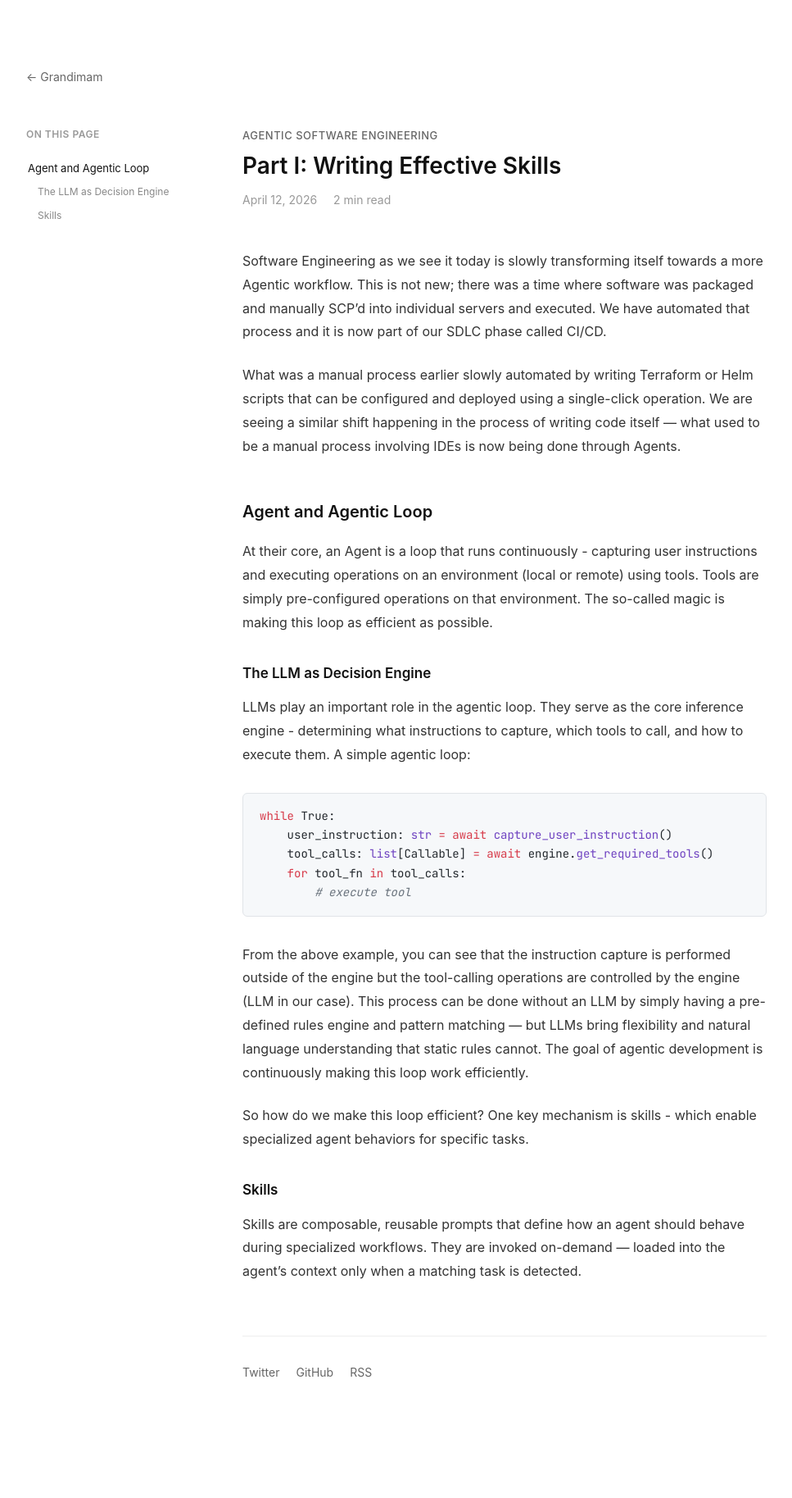
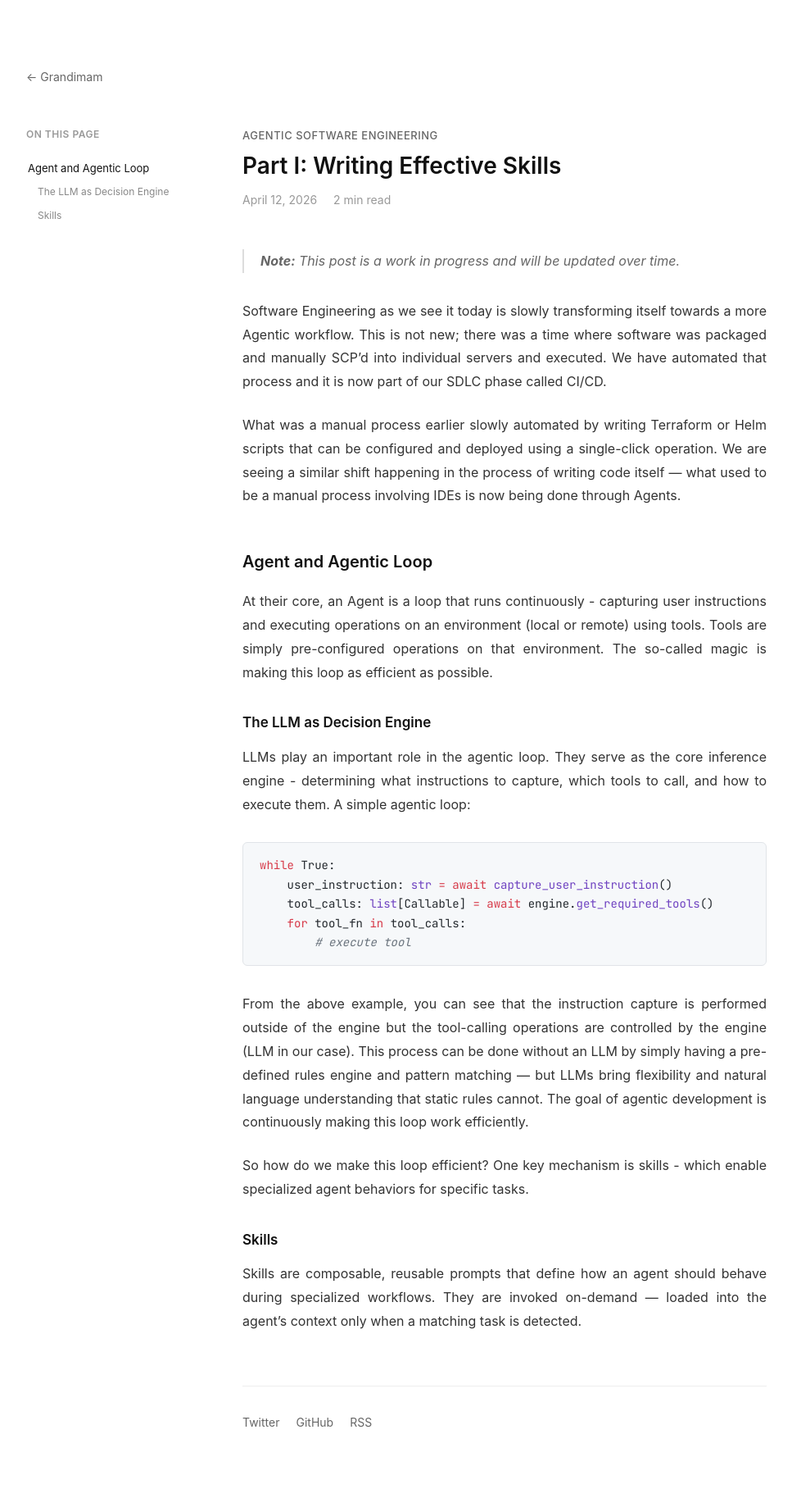
Before and after one commit to grandimam/grandimam, a Jekyll site: the page built from blog/_posts/2026-04-12-writing-effective-skills.md, in a window 1280 px wide. Shown: the whole page at 82% size, without its empty margins (82-1049 px from the left). Built offline with Jekyll 4.4.1, drawn with Linux system fonts in a browser that asks for light colours; before the commit the page ends 1766 px from its top, so only the background shows below that.

Commit message:
updated formatting to justified

```diff
--- a/blog/_layouts/post.html
+++ b/blog/_layouts/post.html
@@ -162,6 +162,7 @@
       font-size: 16px;
       line-height: 1.8;
       color: #333;
+      text-align: justify;
     }
 
     .post-content h2 {
--- a/blog/_posts/2026-04-12-writing-effective-skills.md
+++ b/blog/_posts/2026-04-12-writing-effective-skills.md
@@ -7,6 +7,8 @@ reading_time: 2
 slug: writing-effective-skills
 excerpt: ""
 ---
+
+> **Note:** This post is a work in progress and will be updated over time.
 
 Software Engineering as we see it today is slowly transforming itself towards a more Agentic workflow. This is not new; there was a time where software was packaged and manually SCP'd into individual servers and executed. We have automated that process and it is now part of our SDLC phase called CI/CD.
 
```
Also changed, not shown: blog/_posts/2026-03-29-middlware.md (deleted).
